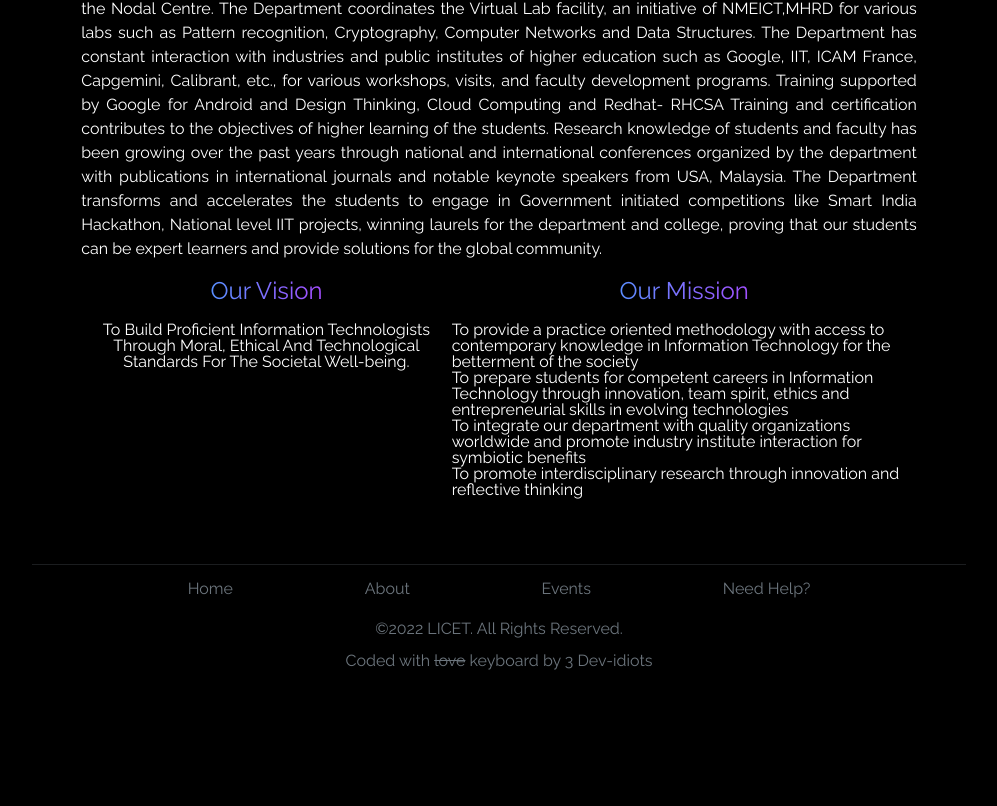
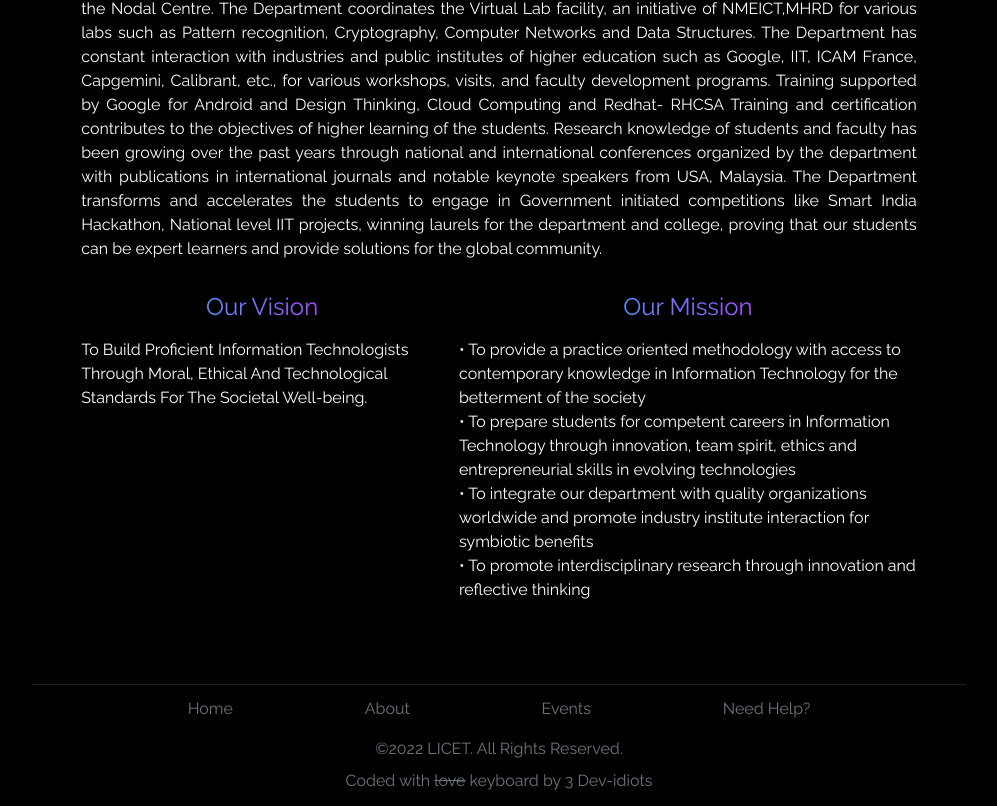
Before and after one commit to alwinjebastine/flair2k22, a React (Create React App) app: page /about in a window 1280 px wide. Shown: the part 1236-2042 px from the top of the page, without its empty margins (141-1138 px from the left). Before the commit the page ends 1922 px from the top, so only its background shows below. Built offline with nearby package versions, Linux system fonts and the light colour scheme.

Commit message:
feat: made some updates

```diff
--- a/src/components/Hero.tsx
+++ b/src/components/Hero.tsx
@@ -5,6 +5,7 @@ import { IconProps } from './Header'
 import { motion } from 'framer-motion'
 import Woodsprite from '../assets/images/Woodsprite.png'
 import Logo from '../assets/images/Logo.png'
+import licet from '../assets/images/licet.png'
 import mq from '../utils/mq'
 import React from 'react'
 import Events from '../components/Events'
@@ -125,6 +126,7 @@ const Hero = () => {
             bottom: 70px;
           `}
         >
+          <div className='me-5 d-md-flex'><img src={licet} className="img-fluid" alt="licet" /><div className='h2 mt-md-5 text-gradient lh-base'>Department of Information Technology <br/>Presents you</div></div>
           <motion.h1 css={tagLineCss}>
             A rendezvous beyond the horizon!
           </motion.h1>
--- a/src/pages/About.tsx
+++ b/src/pages/About.tsx
@@ -65,36 +65,36 @@ export const About = () => {
               that our students can be expert learners and provide solutions for
               the global community.
             </p>
-            <div className="d-flex justify-content-between align-items-start">
+            <div className="d-md-flex justify-content-between align-items-start my-3">
               <div>
                 <h4 className="h4 text-gradient my-3">Our Vision</h4>
-                <p>
+                <p className='lh-base text-start'>
                   To Build Proficient Information Technologists Through Moral,
                   Ethical And Technological Standards For The Societal
                   Well-being.
                 </p>
               </div>
-              <div>
+              <div className='ms-md-3'>
                 <h4 className="h4 text-gradient my-3">Our Mission</h4>
-                <p className="text-start">
+                <p className="text-start lh-base">
                   <ul className="ul">
                     <li>
-                      To provide a practice oriented methodology with access to
+                      • To provide a practice oriented methodology with access to
                       contemporary knowledge in Information Technology for the
                       betterment of the society
                     </li>
                     <li>
-                      To prepare students for competent careers in Information
+                      • To prepare students for competent careers in Information
                       Technology through innovation, team spirit, ethics and
                       entrepreneurial skills in evolving technologies
                     </li>
                     <li>
-                      To integrate our department with quality organizations
+                      • To integrate our department with quality organizations
                       worldwide and promote industry institute interaction for
                       symbiotic benefits
                     </li>
                     <li>
-                      To promote interdisciplinary research through innovation
+                      • To promote interdisciplinary research through innovation
                       and reflective thinking
                     </li>
                   </ul>
--- a/src/pages/Contact.tsx
+++ b/src/pages/Contact.tsx
@@ -1,10 +1,21 @@
 import React from 'react'
+import licet from '../assets/images/licet.png'
 
 export const Contact = () => {
   return (
     <>
       <section className="container d-md-flex justify-content-center align-items-center w-100 my-5 card bg-transparent">
-        <div className="card text-shadow">hekl worldo</div>
+        <div className="my-5 bg-dark rounded-curve shadow-white p-md-5 p-4 mr-card">
+          <div className='d-md-flex text-center'>
+          <img src={licet} className="img-fluid me-md-5" alt="licet" />
+          <div className='me-md-5'>
+            <div className="h3 text-center text-gradient ms-2">CONTACT US!</div>
+             <div className='text-start mt-4 ms-2'>
+               <svg xmlns="http://www.w3.org/2000/svg" width="35" height="35" fill="#f9f9f9" viewBox="0 0 256 256"><rect width="256" height="256" fill="none"></rect><path d="M128,24A104.1,104.1,0,0,0,24.1,132.1c2.1,54.7,47,98.8,101.8,99.9a104,104,0,0,0,91.4-50.8,4,4,0,0,0-4.1-6,52.5,52.5,0,0,1-9.2.8c-18.3,0-28.5-8-33.9-14.7a43.9,43.9,0,0,1-3.4-5A48,48,0,1,1,128,80a47.4,47.4,0,0,1,32,12.3v-4a8.2,8.2,0,0,1,7.5-8.3,8,8,0,0,1,8.5,8v40c0,14.6,4.9,32,28,32s27.6-16.2,28-30.5V128A104.1,104.1,0,0,0,128,24Z"></path><circle cx="128" cy="128" r="32"></circle></svg><a className="ms-2" href="mailto:flairit@licet.ac.in">FLAIR2K22 TEAM</a>
+             </div>
+           </div>
+          </div>
+        </div>
       </section>
     </>
   )
--- a/src/pages/EventInfo.tsx
+++ b/src/pages/EventInfo.tsx
@@ -6,17 +6,15 @@ const EventInfo = () => {
   const [eventDeets, setEventDeets]: any = React.useState(null)
   const { ename } = useParams()
   const navigate = useNavigate()
-
   useEffect(() => {
     setEventDeets(
       events.find(
         (event) =>
-          event.title.toLowerCase().replace(/'/g, '') ===
+          event.title.toLowerCase().replace(/'/g, "'") ===
           ename?.replace(/-/g, ' ')
       ) as any
     )
   }, [ename])
-
   useEffect(() => {
     console.log(eventDeets)
   }, [eventDeets])
@@ -42,9 +40,9 @@ const EventInfo = () => {
               </h1>
               <div className="d-md-flex justify-content-between align-items-start mt-5">
                 <div className="col-md-8 col-12">
-                  <h5 className="h5">{eventDeets.description}</h5>
+                  <h5 className="h5 lh-base">{eventDeets.description}</h5>
                   <h3 className="h3 my-3">Rules:</h3>
-                  <pre className="lh-base">{eventDeets.rules}</pre>
+                  <pre className="lh-base text-start">{eventDeets.rules}</pre>
                   <div className="text-md-start text-center">
                     <button
                       className="btn btn-gradient rounded-pill px-3 py-1 mt-3 text-white"
@@ -63,11 +61,11 @@ const EventInfo = () => {
                 <div className="d-grid gap-3 text-md-start text-center my-md-0 my-5">
                   <div>
                     <h5 className="h5">WHEN:</h5>
-                    <h6 className="h6">tbd</h6>
+                    <h6 className="h6">{eventDeets.when}</h6>
                   </div>
                   <div>
                     <h5 className="h5">WHERE:</h5>
-                    <h6 className="h6">At G01</h6>
+                    <h6 className="h6">{eventDeets.where}</h6>
                   </div>
                 </div>
               </div>
--- a/src/pages/Events.tsx
+++ b/src/pages/Events.tsx
@@ -38,7 +38,7 @@ export const EventsBase = () => {
                   </div>
                   <div className="col-md-8 align-self-start p-md-3 py-3">
                     <h3 className="h4 fw-bold text-gradient">{event.title}</h3>
-                    <p>{event.description}</p>
+                    <p className='lh-base'>{event.description}</p>
                     <div className="text-md-end text-center mt-3">
                       <button
                         className="btn btn-gradient rounded-pill px-3 mt-md-5 text-white"
--- a/src/utils/events.ts
+++ b/src/utils/events.ts
@@ -10,6 +10,28 @@ import stuck_title from '../assets/images/Stuck_Between_Pixels.png'
 
 export default [
   {
+    title: 'Trade your theory',
+    description:
+      'A competition to enhance your ability in the art of academic writing or making papers your projects or research works and presenting it in front of the juries',
+    href: '/events/trade-your-theory',
+    rules: `
+    •Registration closes by 3rd Oct’22.
+    •Abstract to be submitted by 6th Oct’22.
+    •Shortlisted teams must present on 8th Oct’22 (9.00am - 11.00am)
+    •The top 3 papers will be selected as winners.
+    •The paper is to be attached through mail (Subject should be TITLE of the Paper).
+    •The mail must contain :-
+      Name of authors
+      College Names
+      Departments
+      Author’s Phone Numbers and Email Addresses.
+    `,
+    register: 'https://forms.gle/EbfN8SeJdZvVCJk87',
+    image: trade_title,
+    when:'8th OCT 09:00-10:50 AM',
+    where:'A21',
+  },
+  {
     title: 'Finger stickin’ good',
     description:
       'Who says typing can’t be fun? Play a round of monkey typing and you’ll be hooked! The game is good for picking up typing techniques and speed.',
@@ -17,7 +39,7 @@ export default [
     rules: `
     GENERAL:
     It is an individual event.
-      Event will be conducted  in three rounds.
+    Event will be conducted  in three rounds.
 
     ROUND 1:
     The typing duration would be for 20 seconds (per person)
@@ -36,6 +58,8 @@ export default [
     `,
     register: 'https://forms.gle/usxNPnGDCoN9VDCE6',
     image: finger_title,
+    when:'8th OCT 02:00-03:30 PM',
+    where:'J14',
   },
   {
     title: 'Masters of Algo Land',
@@ -53,6 +77,8 @@ export default [
     `,
     register: 'https://forms.gle/YCYrBhjw2ay4ygwJ6',
     image: masters_title,
+    when:'8th OCT 01:30-02:30 PM',
+    where:'H23',
   },
   {
     title: 'Glitch in the matrix',
@@ -75,13 +101,15 @@ export default [
     `,
     register: 'https://forms.gle/aph8QrumtZCF3WHy6',
     image: glitch_title,
+    when:'8th OCT 10:30 AM -12:30 PM',
+    where:'H23',
   },
 
   {
     title: "Murphy's Mirror",
     description:
       'Are you good at visualizing and acting? In the first round, connect the given visuals to form a technical term. Second round is an exciting version of dumb-charades in which the team has to enact the given technical terms',
-    href: '/events/murphys-mirror',
+    href: "/events/murphy's-mirror",
     rules: `
     General:
       1. Gadget usage is restricted.
@@ -98,6 +126,8 @@ export default [
   `,
     register: 'https://forms.gle/YCYrBhjw2ay4ygwJ6',
     image: murphy_title,
+    when:'8th OCT 01:30-03:00 PM',
+    where:'A21',
   },
 
   {
@@ -119,6 +149,8 @@ export default [
     `,
     register: 'https://forms.gle/cT9oFsvWwCuQsghA8',
     image: house_title,
+    when:'8th OCT 01:30-03:30 PM',
+    where:'A22',
   },
   {
     title: 'Merge conflicts',
@@ -138,26 +170,8 @@ export default [
     `,
     register: 'https://forms.gle/uxsDi64zWKtuBLuD6',
     image: merge_title,
-  },
-  {
-    title: 'Trade your theory',
-    description:
-      'A competition to enhance your ability in the art of academic writing or making papers your projects or research works and presenting it in front of the juries',
-    href: '/events/trade-your-theory',
-    rules: `
-    •Registration closes by 3rd Oct’22.
-    •Abstract to be submitted by 6th Oct’22.
-    •Shortlisted teams must present on 8th Oct’22 (9.00am - 11.00am)
-    •The top 3 papers will be selected as winners.
-    •The paper is to be attached through mail (Subject should be TITLE of the Paper).
-    •The mail must contain :-
-      Name of authors
-      College Names
-      Departments
-      Author’s Phone Numbers and Email Addresses.
-    `,
-    register: 'https://forms.gle/EbfN8SeJdZvVCJk87',
-    image: trade_title,
+    when:'8th OCT 01:40-03:00 PM',
+    where:'A21',
   },
   {
     title: 'Stuck between pixels',
@@ -179,6 +193,8 @@ export default [
     `,
     register: 'https://forms.gle/VFsXqU1tdfbbGcsb9',
     image: stuck_title,
+    when:'8th OCT 10:30 AM -12:30 PM',
+    where:'J14',
   },
   {
     title: 'Extricatech',
@@ -208,5 +224,7 @@ export default [
       `,
     register: 'https://forms.gle/cT9oFsvWwCuQsghA8',
     image: extracatech_title,
+    when:'8th OCT 01:30-3:00 PM',
+    where:'I31',
   },
 ]
```
